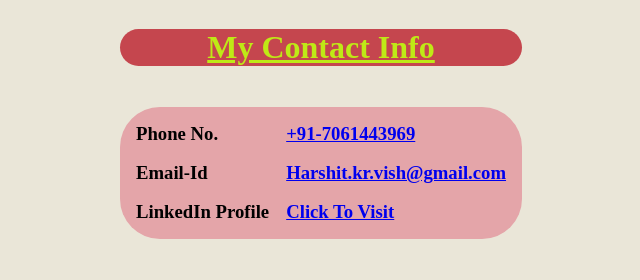
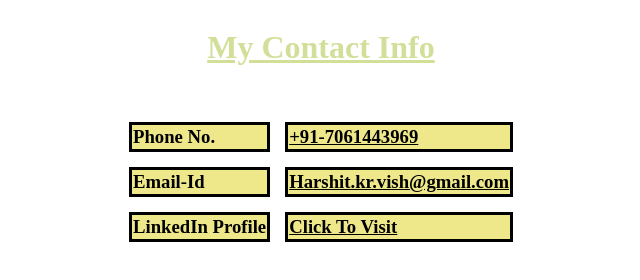
Before and after one commit to harsh9709/HTML, a plain HTML site: page contactInfo.html in a window 1280 px wide. Shown: the whole page, without its empty margins (319-959 px from the left). Drawn offline with Linux system fonts and the light colour scheme.

Commit message:
updated Style

```diff
--- a/contactInfo.html
+++ b/contactInfo.html
@@ -6,6 +6,9 @@
     <meta name="viewport" content="width=device-width, initial-scale=1.0">
     <title>My  Contact</title>
     <style>
+        a{
+            color: rgb(0, 0, 0);
+        }
         div{
             display: grid;
             align-content: center;
@@ -13,19 +16,37 @@
         }
         h1{
             text-align: center;
-            color: rgb(191, 233, 22);
-            text-decoration: underline;
-            background-color: rgb(197, 70, 78);
+            color: rgb(209, 223, 153);
+            text-decoration: underline ;
             border-radius: 20px;
         }
+        h1:hover{
+            text-transform: uppercase;
+            text-decoration: none;
+        }
+        table:hover , table th ,td{
+            border: 3px solid black;
+            background-color: rgb(238, 232, 138);
+            border-collapse: collapse;
+
+
+        }
         h3{
-            background-color: rgb(228, 165, 169);
+
             border-radius: 40px;
 
         }
+
+
+ td:hover{
+    background-color: #c5eac0;
+
+}
+
     </style>
+    <link rel="stylesheet" href="../Css/Cv.css">
 </head>
-<body style="background-color: rgb(234, 230, 216);">
+<body >
     <div>
     <h1>My Contact Info</h1>
     <h3>
```
